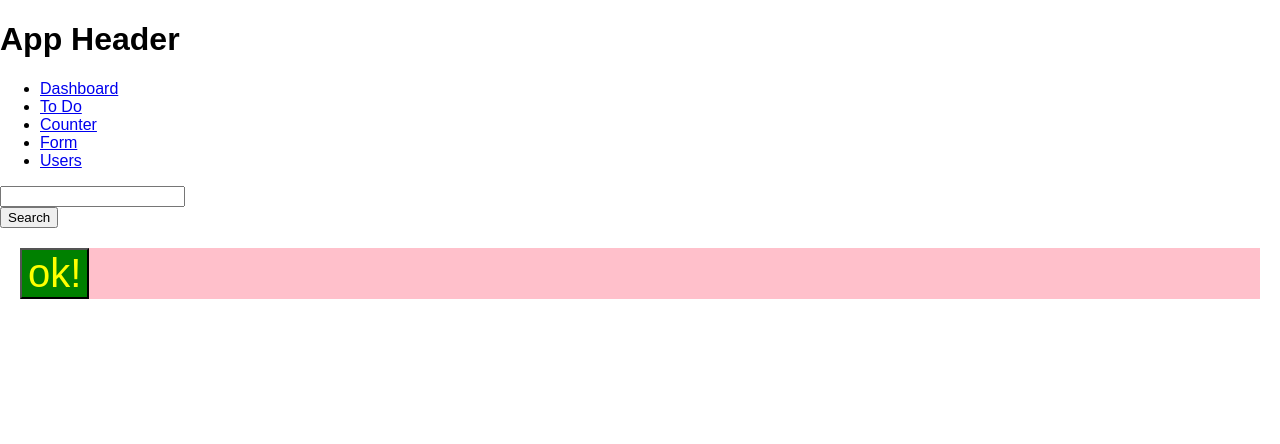
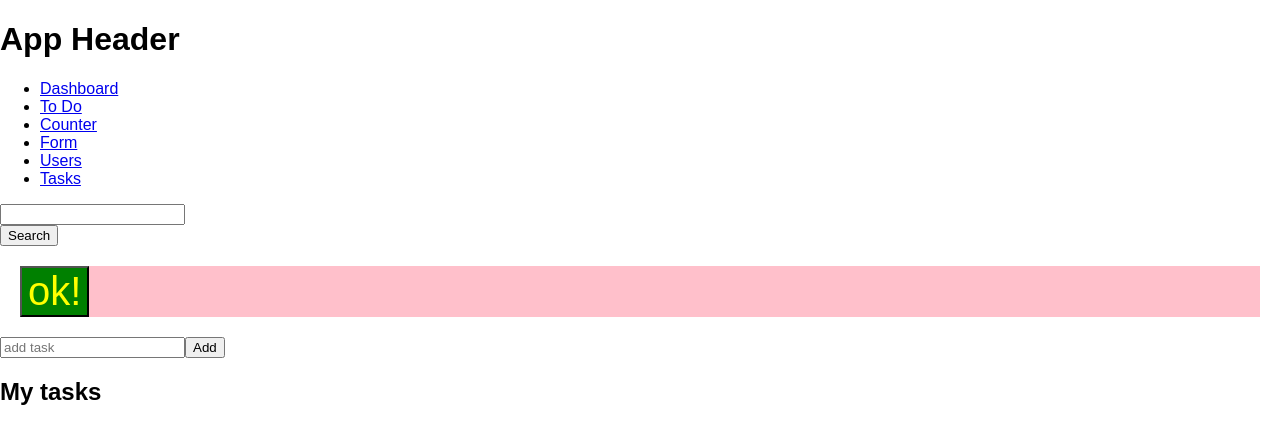
Before and after one commit to maciekpollub/todo, a React (Create React App) app: page /tasks in a window 1280 px wide. Shown: the top 444 px of the page. Built offline with nearby package versions, Linux system fonts and the light colour scheme.

Commit message:
Todo application continued...

```diff
--- a/src/App.js
+++ b/src/App.js
@@ -9,6 +9,7 @@ import Button from './components/button/index.js';
 import './App.css';
 import Search from './components/search/index.js'
 import Users from './components/Users'
+import Container from './components/Tasks/Container'
 
 class App extends Component {
   render() {
@@ -23,6 +24,7 @@ class App extends Component {
                   <Route path='/form' component={Form}/>
                   <Route path='/header' component={null}/>
                   <Route path='/users' component={Users}/>
+                  <Route path='/tasks' component={Container}/>
             </div>
         </Router>
     );
--- a/src/components/Header.js
+++ b/src/components/Header.js
@@ -13,6 +13,7 @@ class Header extends Component {
                     <li><Link to='/counter'>Counter</Link></li>
                     <li><Link to='/form'>Form</Link></li>
                     <li><Link to='/users'>Users</Link></li>
+                    <li><Link to='/tasks'>Tasks</Link></li>
                 </ul>
             </div>
 
--- /dev/null
+++ b/src/components/Tasks/Container.js
@@ -0,0 +1,50 @@
+import React, {Component} from 'react'
+
+class Container extends Component {
+    constructor(props){
+        super(props);
+        this.textChanged = this.textChanged.bind(this);
+        this.handleSubmit = this.handleSubmit.bind(this);
+        this.state = {
+            task: '',//to co wklepujemy jako nowe zadanie...
+            tasks: []
+        };
+    }
+
+
+    textChanged(event) {
+        this.setState({task: event.target.value});
+    }
+
+    handleSubmit(event) {
+        this.setState({
+            tasks: this.state.tasks.concat(this.state.task),
+            task: ''
+        });
+        event.preventDefault();
+    }
+
+
+
+
+
+    render() {
+        return(
+            <div>
+                <form onSubmit={this.handleSubmit}>
+                    <input type='text' placeholder='add task' onChange={this.textChanged}/>
+                    <input type='submit' value='Add' />
+                </form>
+
+            <h2>My tasks</h2>
+                {
+                    this.state.tasks.map((task,index) => (
+                        <div key={index}>{task}</div>
+                    ))
+                }
+            </div>
+        )
+    }
+}
+
+export default Container;
```
